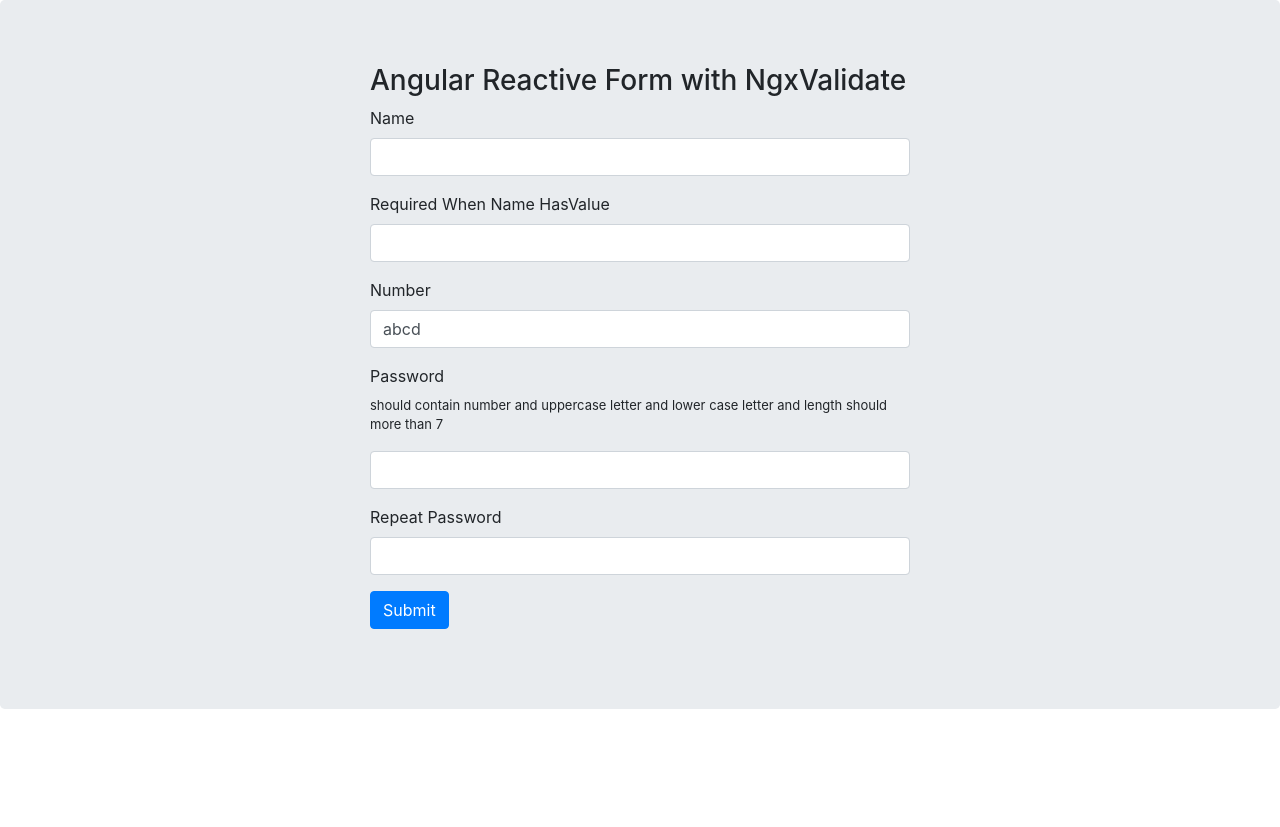
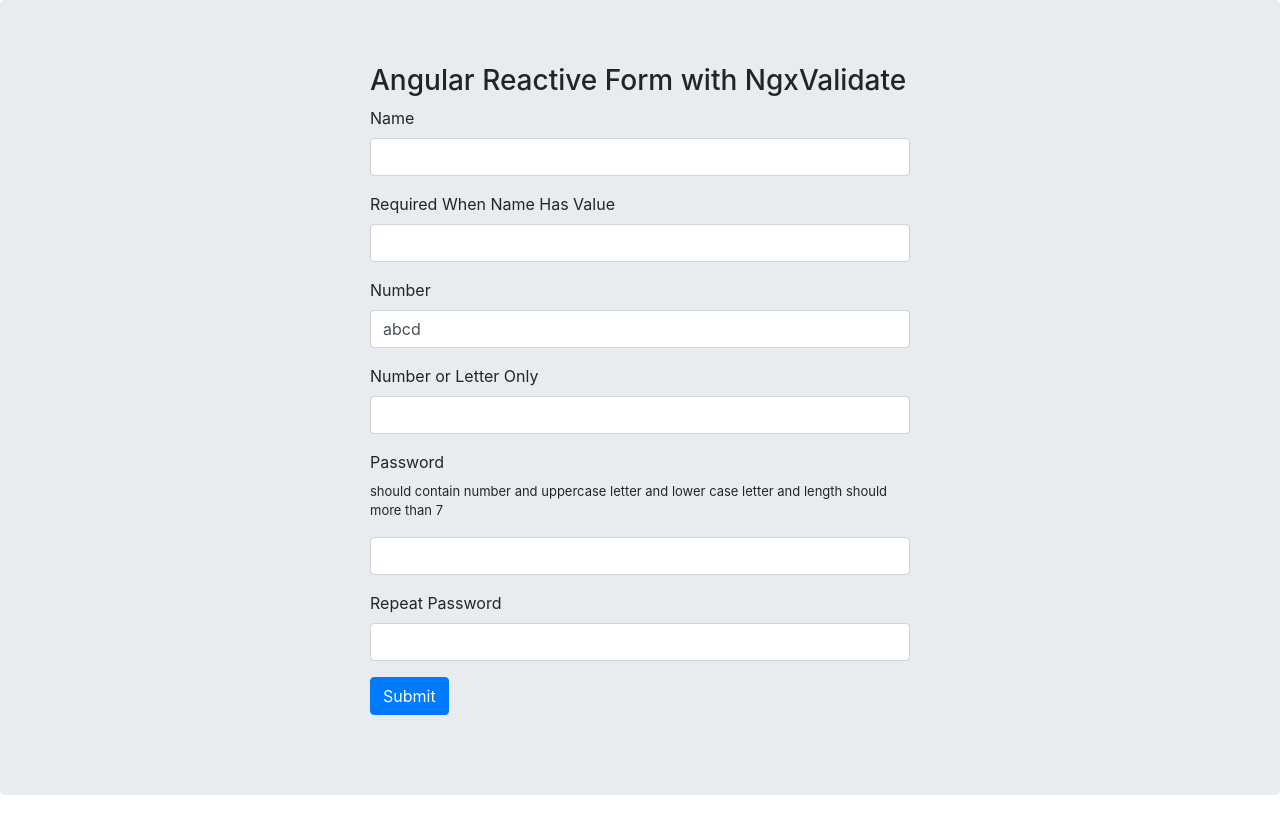
Before and after one commit to EdenWoo/ngx-validate, an Angular app: page / in a window 1280 px wide. Before the commit the page ends 800 px from the top, so only its background shows below. Built offline with nearby package versions, Linux system fonts and the light colour scheme.

Commit message:
add more field in example

```diff
--- a/projects/ngx-validate/src/lib/ngx-validators.ts
+++ b/projects/ngx-validate/src/lib/ngx-validators.ts
@@ -123,8 +123,9 @@ export class NgxValidators {
   /**
    * only allow letters/numbers
    * */
-  static numberLetterOnly(control: FormControl): { [key: string]: any } {
+  static numberLetterOnly(control: FormControl): ValidationResult {
     const regexp = /^[a-zA-Z0-9]*$/;
+    debugger
     if (control.value && !regexp.test(control.value)) {
       return {numberLetterOnlyError: true};
     }
@@ -133,7 +134,7 @@ export class NgxValidators {
   /**
    * only allow letters/numbers/space
    * */
-  static numberLetterSpaceOnly(control: FormControl): { [key: string]: any } {
+  static numberLetterSpaceOnly(control: FormControl): ValidationResult {
     const regexp = /^[A-Za-z0-9 _]*$/;
     if (control.value && !regexp.test(control.value)) {
       return {numberLetterSpace: true};
--- a/src/app/app.component.html
+++ b/src/app/app.component.html
@@ -15,7 +15,7 @@
           </div>
 
           <div class="form-group">
-            <label>Required When Name HasValue</label>
+            <label>Required When Name Has Value</label>
             <input type="text"
                    formControlName="requiredWhenNameHasValue"
                    class="form-control"
@@ -30,6 +30,15 @@
                    class="form-control"
                    [ngClass]="{'bg-danger': (!myForm.controls['number'].valid && myForm.controls['number'].touched)}"/>
             <validation-error [errorClass]="'text-danger'" [control]="myForm.get('number')"></validation-error>
+          </div>
+
+          <div class="form-group">
+            <label>Number or Letter Only</label>
+            <input type="text"
+                   formControlName="numberLetterOnly"
+                   class="form-control"
+                   [ngClass]="{'bg-danger': (!myForm.controls['numberLetterOnly'].valid && myForm.controls['numberLetterOnly'].touched)}"/>
+            <validation-error [errorClass]="'text-danger'" [control]="myForm.get('numberLetterOnly')"></validation-error>
           </div>
 
           <div class="form-group">
--- a/src/app/app.component.ts
+++ b/src/app/app.component.ts
@@ -28,6 +28,9 @@ export class AppComponent {
       number: new FormControl('abcd',
         {validators: [Validators.required, NgxValidators.isNumber]}
       ),
+      numberLetterOnly: new FormControl(null,
+        {validators: [NgxValidators.numberLetterOnly]}
+      ),
       password: new FormControl(null,
         {
           validators: [
```
